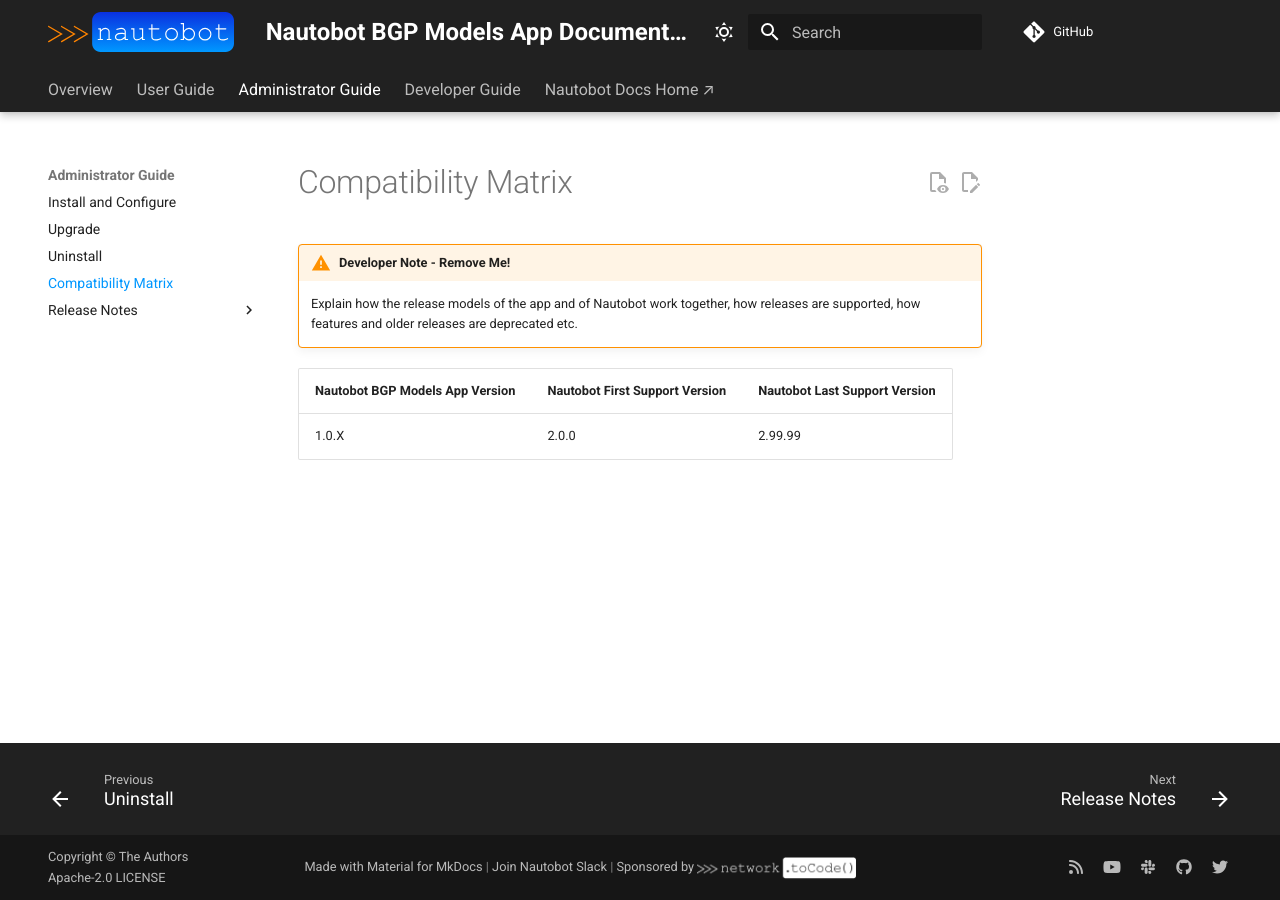
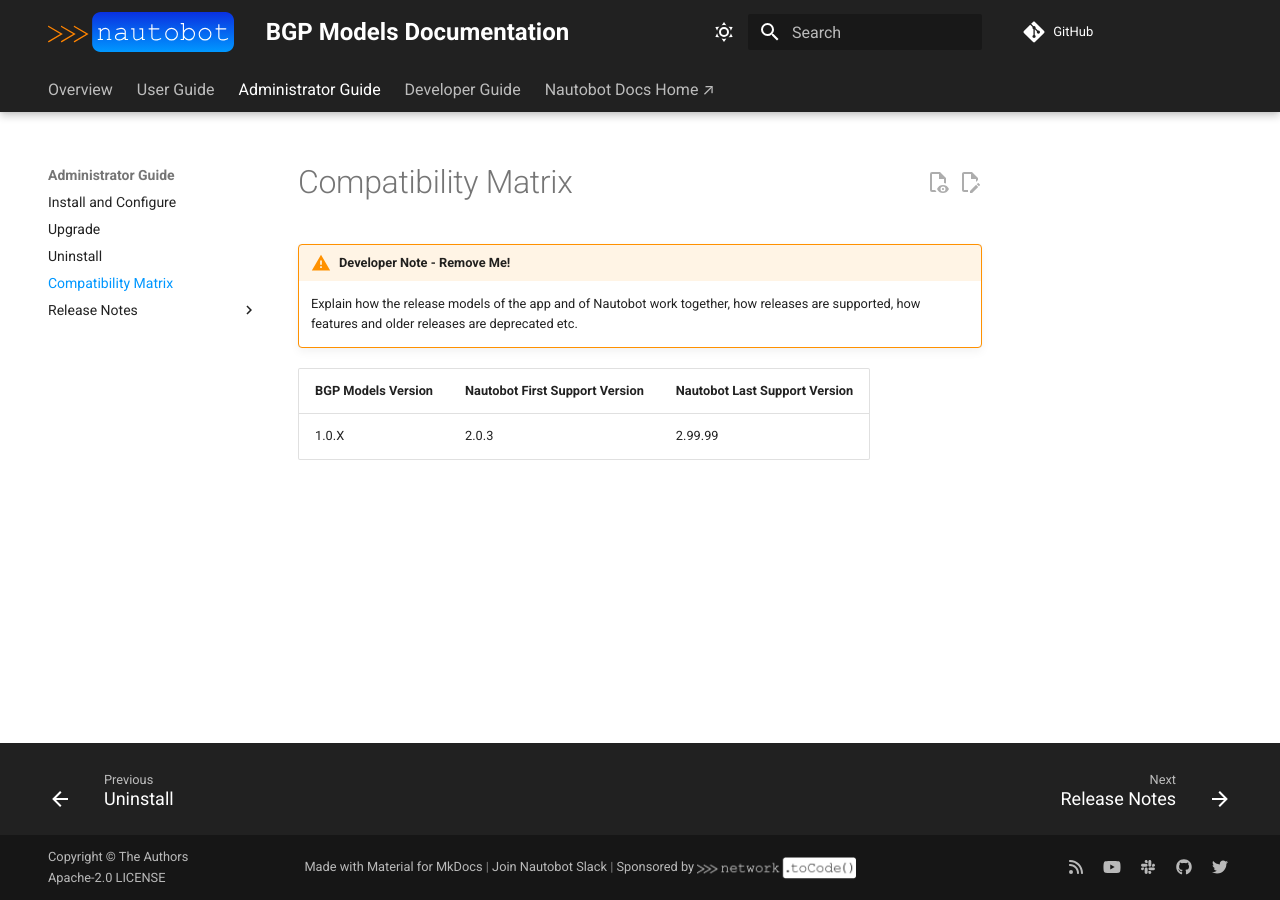
Before and after one commit to nautobot/nautobot-app-bgp-models, an MkDocs documentation site: the page built from docs/admin/compatibility_matrix.md, in a window 1280 px wide. Built offline with MkDocs 1.6.1 and Material for MkDocs 9.7.7, drawn with Linux system fonts in a browser that asks for light colours; comment, search, counter and statistics services are not loaded.

```diff
--- a/docs/admin/compatibility_matrix.md
+++ b/docs/admin/compatibility_matrix.md
@@ -3,6 +3,6 @@
 !!! warning "Developer Note - Remove Me!"
     Explain how the release models of the app and of Nautobot work together, how releases are supported, how features and older releases are deprecated etc.
 
-| Nautobot BGP Models App Version | Nautobot First Support Version | Nautobot Last Support Version |
+| BGP Models Version | Nautobot First Support Version | Nautobot Last Support Version |
 | ------------- | -------------------- | ------------- |
-| 1.0.X         | 2.0.0                | 2.99.99        |
+| 1.0.X         | 2.0.3                | 2.99.99        |
--- a/invoke.example.yml
+++ b/invoke.example.yml
@@ -1,7 +1,7 @@
 ---
 nautobot_bgp_models:
   project_name: "nautobot-bgp-models"
-  nautobot_ver: "2.0.0"
+  nautobot_ver: "2.0.3"
   local: false
   python_ver: "3.11"
   compose_dir: "development"
--- a/invoke.mysql.yml
+++ b/invoke.mysql.yml
@@ -1,7 +1,7 @@
 ---
 nautobot_bgp_models:
   project_name: "nautobot-bgp-models"
-  nautobot_ver: "2.0.0"
+  nautobot_ver: "2.0.3"
   local: false
   python_ver: "3.11"
   compose_dir: "development"
--- a/mkdocs.yml
+++ b/mkdocs.yml
@@ -2,7 +2,7 @@
 dev_addr: "127.0.0.1:8001"
 edit_uri: "edit/main/nautobot-app-bgp-models/docs"
 site_dir: "nautobot_bgp_models/static/nautobot_bgp_models/docs"
-site_name: "Nautobot BGP Models App Documentation"
+site_name: "BGP Models Documentation"
 site_url: "https://docs.nautobot.com/projects/bgp-models/en/latest/"
 repo_url: "https://github.com/nautobot/nautobot-app-bgp-models"
 copyright: "Copyright &copy; The Authors"
--- a/nautobot_bgp_models/__init__.py
+++ b/nautobot_bgp_models/__init__.py
@@ -11,13 +11,13 @@ class NautobotBGPModelsConfig(NautobotAppConfig):
     """App configuration for the nautobot_bgp_models app."""
 
     name = "nautobot_bgp_models"
-    verbose_name = "Nautobot BGP Models App"
+    verbose_name = "BGP Models"
     version = __version__
     author = "Network to Code, LLC"
     description = "Nautobot BGP Models App."
     base_url = "bgp"
     required_settings = []
-    min_version = "2.0.0"
+    min_version = "2.0.3"
     max_version = "2.9999"
     default_settings = {}
     caching_config = {}
--- a/pyproject.toml
+++ b/pyproject.toml
@@ -29,7 +29,7 @@ include = [
 [tool.poetry.dependencies]
 python = ">=3.8,<3.12"
 # Used for local development
-nautobot = "^2.0.0"
+nautobot = "^2.0.3"
 
 [tool.poetry.group.dev.dependencies]
 bandit = "*"
@@ -111,7 +111,7 @@ notes = """,
 
 [tool.pylint-nautobot]
 supported_nautobot_versions = [
-    "2.0.0"
+    "2.0.3"
 ]
 
 [tool.ruff]
--- a/tasks.py
+++ b/tasks.py
@@ -48,7 +48,7 @@ namespace = Collection("nautobot_bgp_models")
 namespace.configure(
     {
         "nautobot_bgp_models": {
-            "nautobot_ver": "2.0.0",
+            "nautobot_ver": "2.0.3",
             "project_name": "nautobot-bgp-models",
             "python_ver": "3.11",
             "local": False,
@@ -633,7 +633,7 @@ def help_task(context):
 
 @task(
     help={
-        "version": "Version of Nautobot BGP Models App to generate the release notes for.",
+        "version": "Version of BGP Models to generate the release notes for.",
     }
 )
 def generate_release_notes(context, version=""):
```
Also changed, not shown: README.md (+1 -1 lines), docs/admin/install.md (+2 -2 lines), docs/dev/code_reference/api.md (+1 -1 lines), docs/dev/contributing.md (+2 -2 lines), docs/dev/dev_environment.md (+6 -6 lines), .cookiecutter.json, .github/ISSUE_TEMPLATE/bug_report.md, .github/ISSUE_TEMPLATE/feature_request.md, .github/PULL_REQUEST_TEMPLATE/pull_request_template.md, 2 other files.
